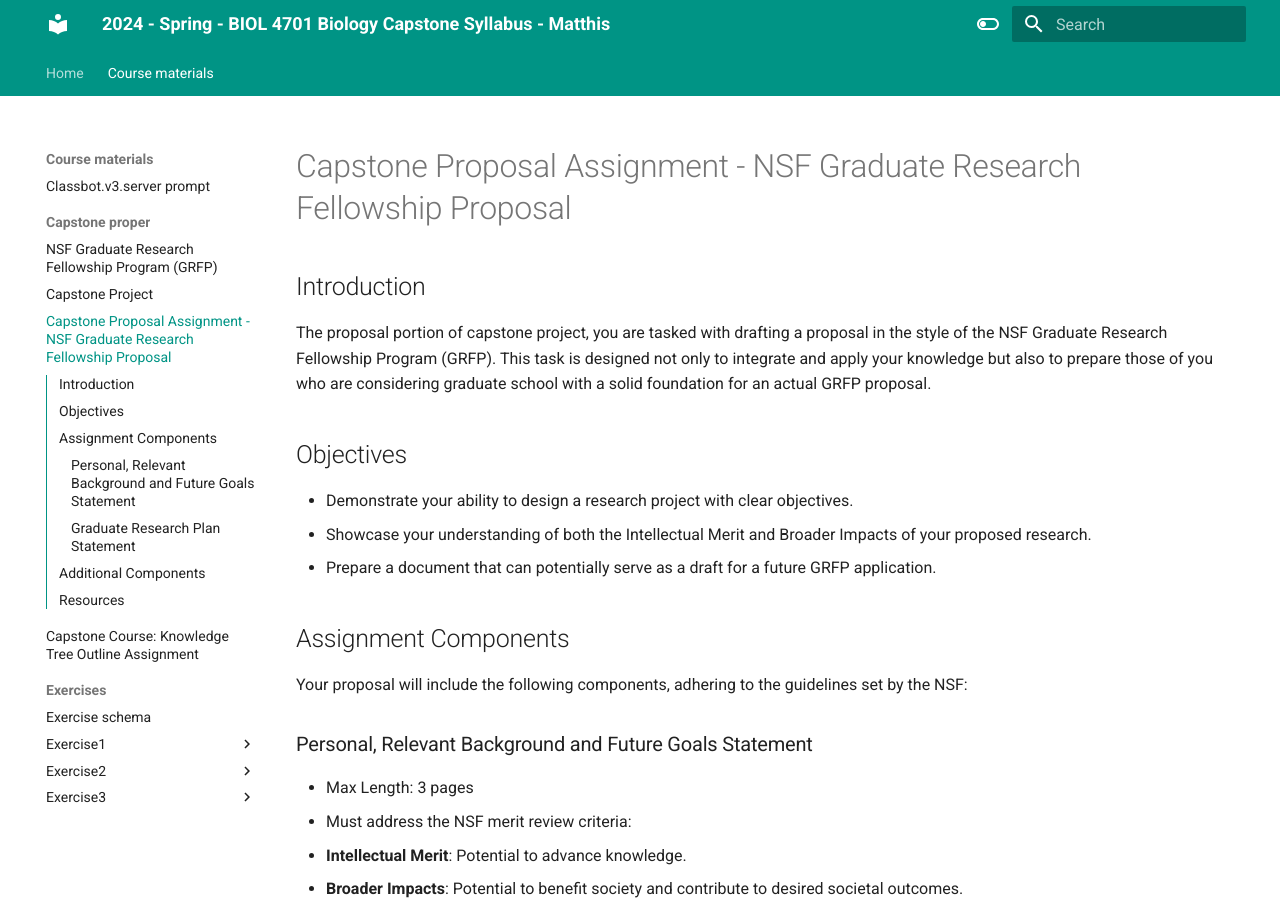
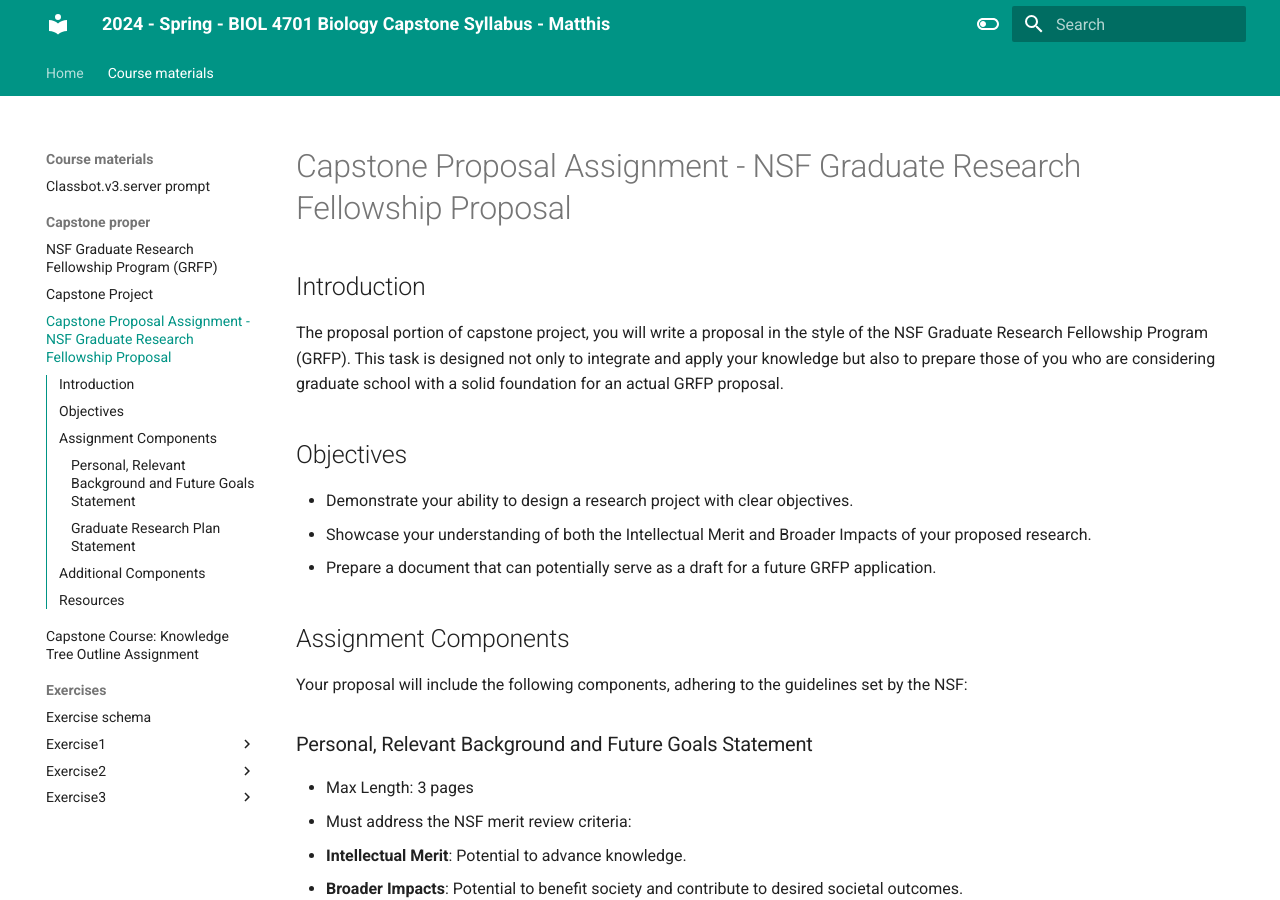
Before and after one commit to HumanMovementNeuroscience/capstone, an MkDocs documentation site: the page built from docs/course_materials/capstone_proper/capstone-proposal-assignment-description.md, in a window 1280 px wide and 900 px high. Built offline with MkDocs 1.6.1 and Material for MkDocs 9.7.7, drawn with Linux system fonts in a browser that asks for light colours.

Commit message:
Mar 25, 2024, 10:10 AM

```diff
--- a/docs/course_materials/capstone_proper/capstone-proposal-assignment-description.md
+++ b/docs/course_materials/capstone_proper/capstone-proposal-assignment-description.md
@@ -2,7 +2,7 @@
 # Capstone Proposal Assignment - NSF Graduate Research Fellowship Proposal
 
 ## Introduction
-The proposal portion of capstone project, you are tasked with drafting a proposal in the style of the NSF Graduate Research Fellowship Program (GRFP). This task is designed not only to integrate and apply your knowledge but also to prepare those of you who are considering graduate school with a solid foundation for an actual GRFP proposal.
+The proposal portion of capstone project, you will write a proposal in the style of the NSF Graduate Research Fellowship Program (GRFP). This task is designed not only to integrate and apply your knowledge but also to prepare those of you who are considering graduate school with a solid foundation for an actual GRFP proposal.
 
 ## Objectives
 - Demonstrate your ability to design a research project with clear objectives.
```
